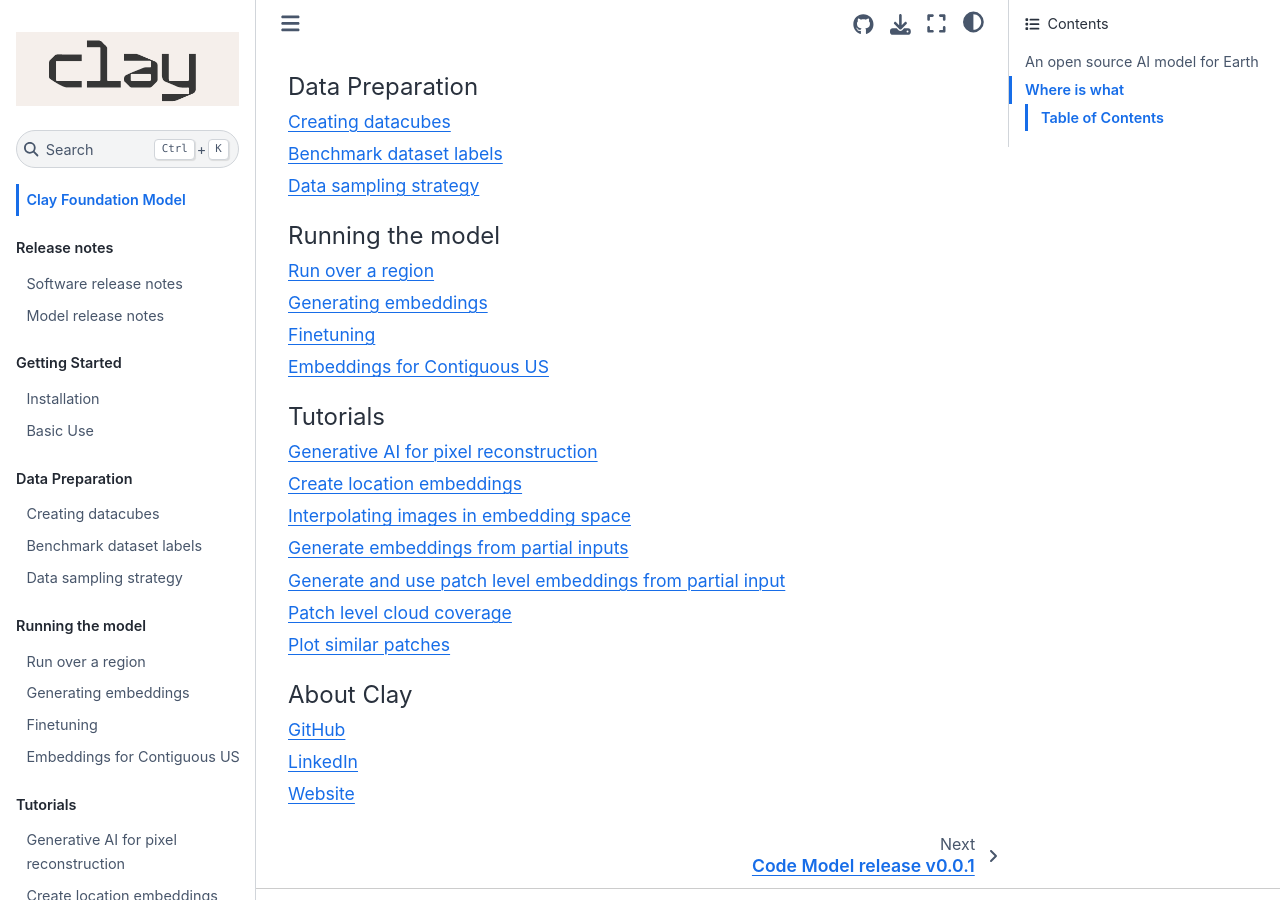
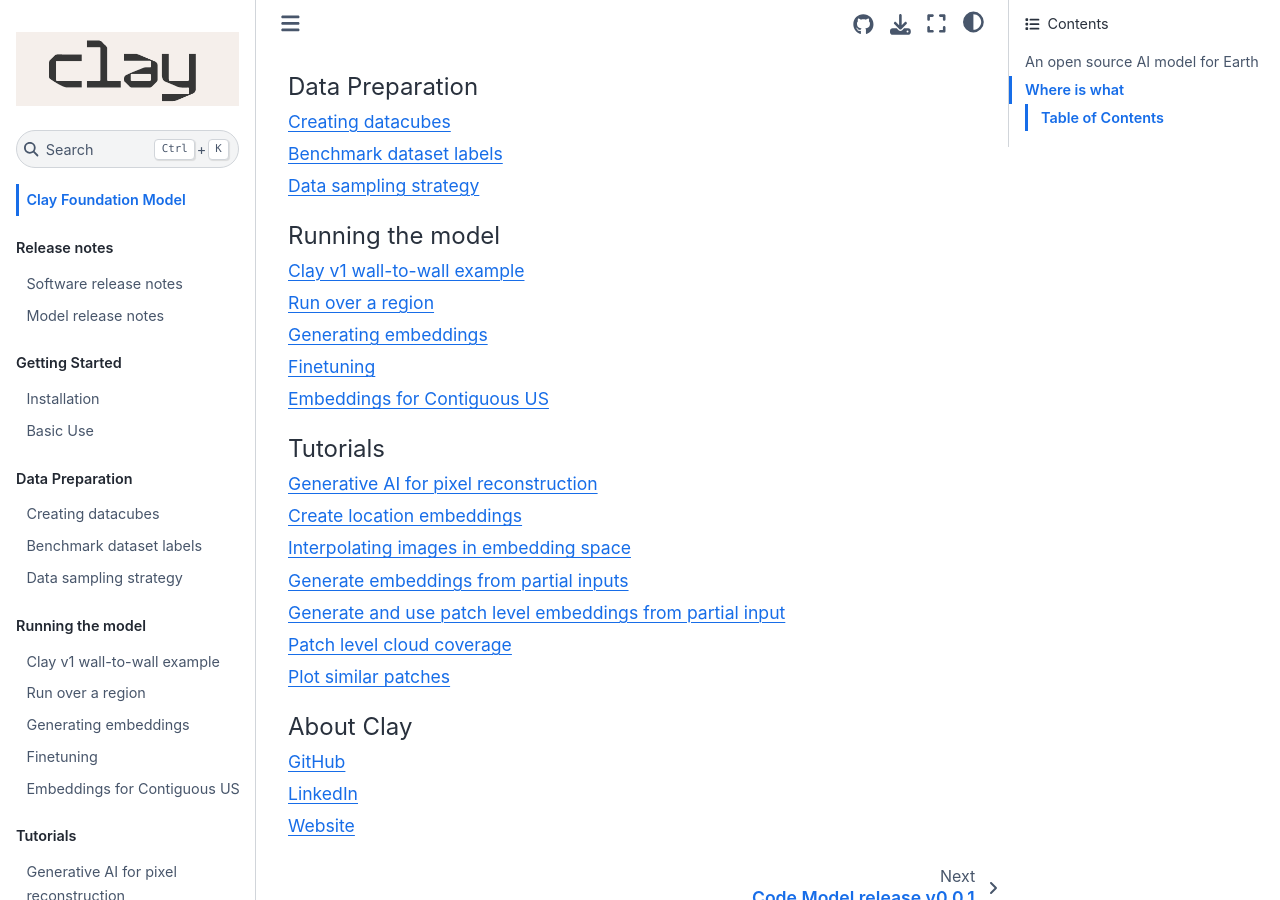
Before and after one commit to Clay-foundation/model, a Jupyter Book: the page built from docs/index.md, in a window 1280 px wide and 900 px high, scrolled down 1627 px. Built offline with Jupyter Book 1.0.4 settings and Sphinx 7.4.7 and the Sphinx Book theme 1.1.4, drawn with Linux system fonts in a browser that asks for light colours.

Commit message:
Add notebook to toc

```diff
--- a/docs/_config.yml
+++ b/docs/_config.yml
@@ -15,6 +15,7 @@
     - partial-inputs.ipynb
     - tutorial_digital_earth_pacific_patch_level.ipynb
     - patch_level_cloud_cover.ipynb
+    - clay-v1-wall-to-wall.ipynb
 
 # Define the name of the latex output file for PDF builds
 latex:
--- a/docs/_toc.yml
+++ b/docs/_toc.yml
@@ -26,6 +26,8 @@
       file: data_sampling
 - caption: Running the model
   chapters:
+    - title: Clay v1 wall-to-wall example
+      file: clay-v1-wall-to-wall
     - title: Run over a region
       file: run_region
     - title: Generating embeddings
```
